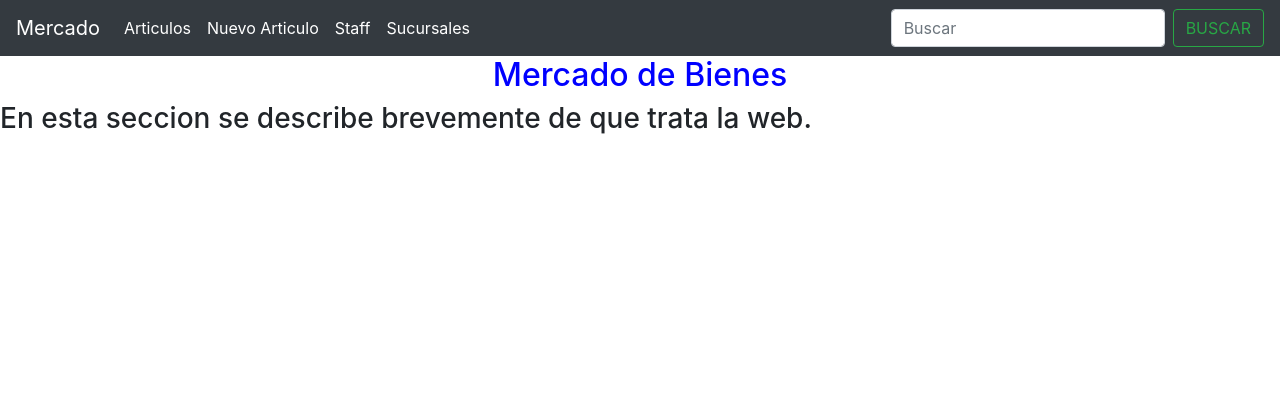
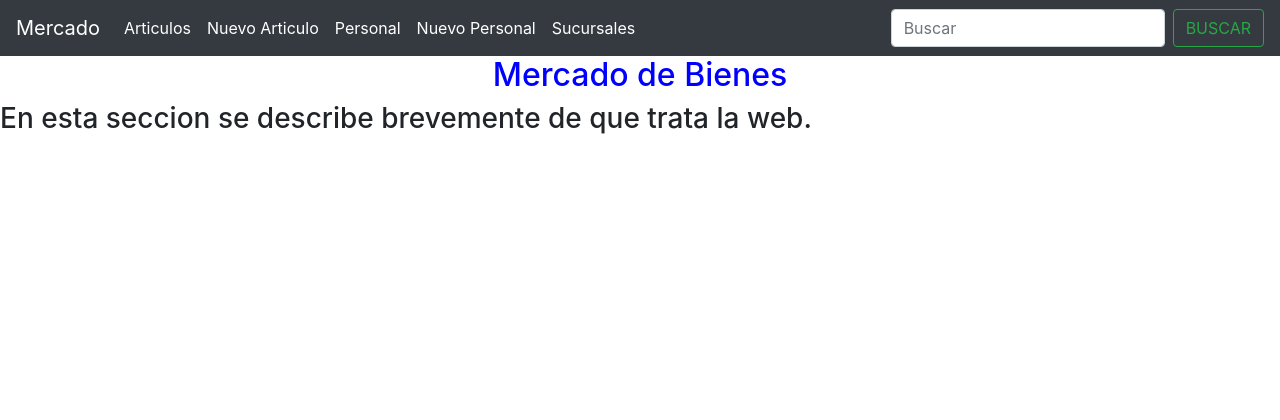
Before and after one commit to pabloaranda27/Entrega1_Rabal_Limache_Aranda, a Django app: page / in a window 1280 px wide. Shown: the top 420 px of the page. Run offline with Django 4.2, Linux system fonts and the light colour scheme.

Commit message:
Segunada parte, correccion

```diff
--- a/mercado/staff/models.py
+++ b/mercado/staff/models.py
@@ -9,7 +9,6 @@ class Staff(models.Model):
     date_of_hired=models.DateField(auto_now_add=True, null=True, blank=True)
     age=models.IntegerField()
 
-
     def __str__(self):
         return self.name
 
--- a/mercado/staff/views.py
+++ b/mercado/staff/views.py
@@ -5,10 +5,10 @@ from staff.models import Staff
 
 class Lista_staff(ListView):
     model= Staff
-    template_name: 'staff/lista_personal.html'
+    template_name= 'staff/lista_personal.html'
 
 class Crear_staff(CreateView):
     model= Staff
-    template_name: 'staff/nuevo_personal.html'
+    template_name= 'staff/nuevo_personal.html'
     fields = '__all__'
-    success_url = '/staff/lista-staff/'
+    success_url = '/staff/lista-personal/'
--- a/mercado/template/padre.html
+++ b/mercado/template/padre.html
@@ -30,7 +30,10 @@
             <a class="nav-link" href="/articulos/nuevo-articulo/">Nuevo Articulo</a>
           </li>
           <li class="nav-item active">
-            <a class="nav-link" href="#">Staff</a>
+            <a class="nav-link" href="/staff/lista-personal/">Personal</a>
+          </li>
+          <li class="nav-item active">
+            <a class="nav-link" href="/staff/nuevo-personal/">Nuevo Personal</a>
           </li>
           <li class="nav-item active">
             <a class="nav-link" href="#">Sucursales</a>
--- a/mercado/template/staff/lista_personal.html
+++ b/mercado/template/staff/lista_personal.html
@@ -6,15 +6,14 @@ Lista de personal
 
 {% block cambiante %}
 
-  {% for personal in object_list %}
+  {% for staff in object_list %}
     <div class="card text-white bg-success mb-3" style="width: 18rem; padding: 15px; float: left; margin: 10px 20px;">
-        <img src="#" class="card-img-top" alt="Imagen del almacen">
+        <img src="#" class="card-img-top" alt="Imagen de staff">
         <div class="card-body" style="background-color: rgb(133, 255, 174); color:rgb(3, 70, 3); font-family: Georgia, 'Times New Roman', Times, serif;">
           <p class="card-text" style="text-align: center;"><h5>{{staff.last_name}}, {{staff.name}}</h5></p>
           <p><h6>Puesto: {{staff.position}}</h6></p>
           <p><h6>Direccion: {{staff.address}}</h6></p>
           <p><h6>Edad: {{staff.age}}</h6></p>
-          <a href="#" class="btn btn-primary">Comprar</a>
         </div>
       </div>
   {% endfor %}
```
Also changed, not shown: mercado/db.sqlite3.
